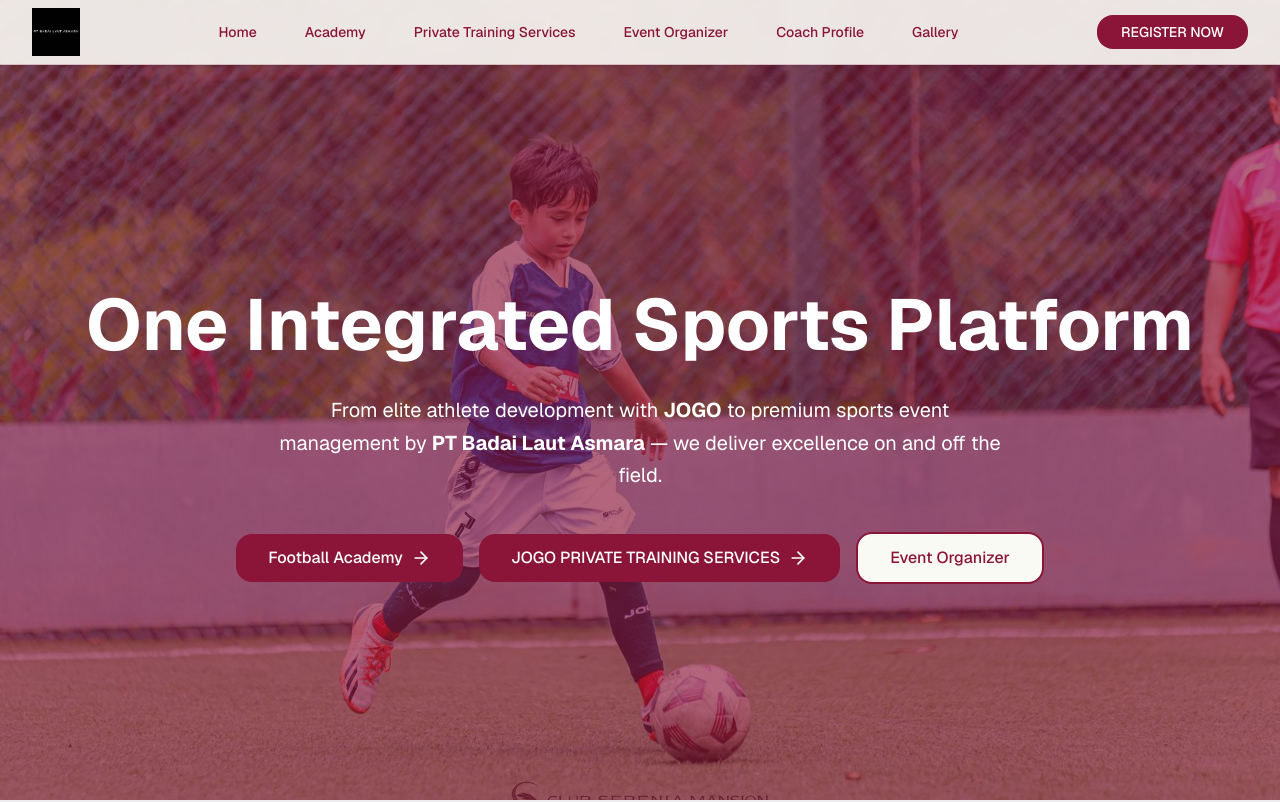
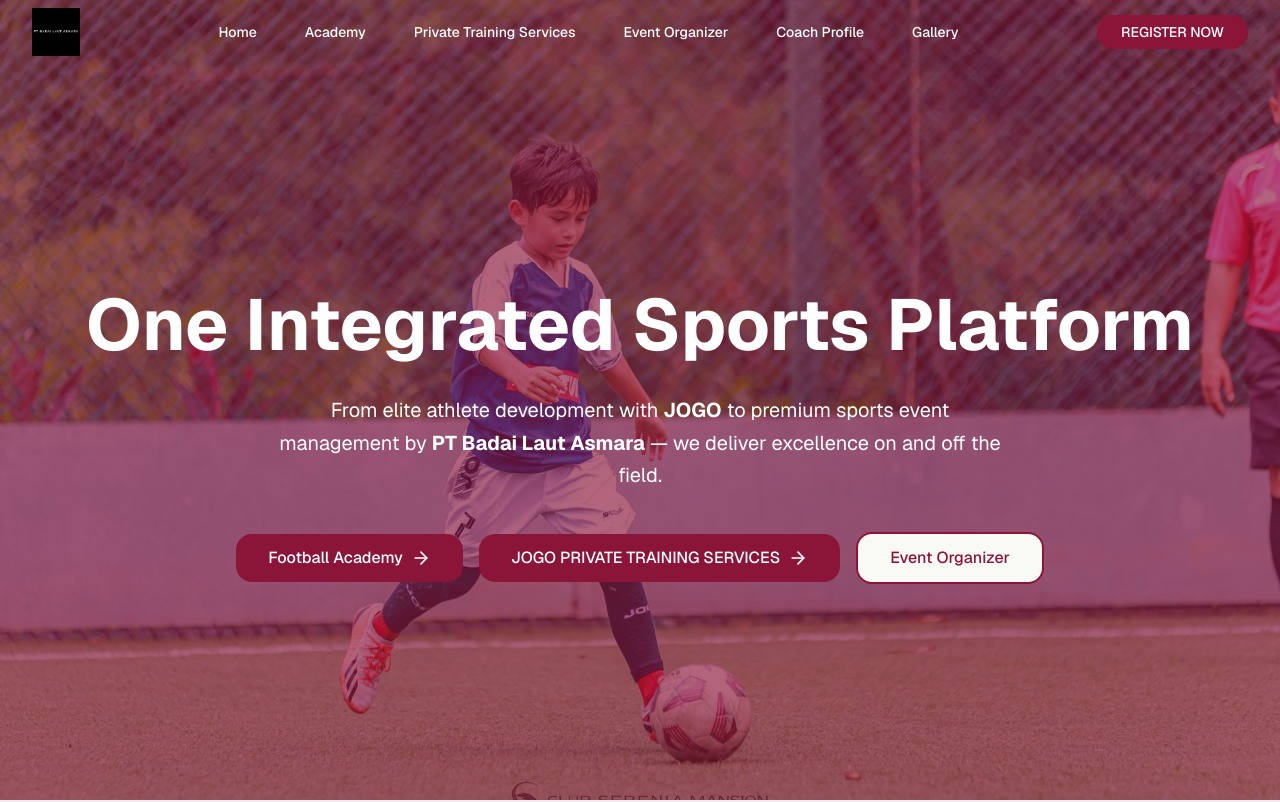
Before and after one commit to DrRhea/badailautasmara-web, a Next.js app: page / in a window 1280 px wide. Shown: the top 802 px of the page. Built offline with nearby package versions, Linux system fonts and the light colour scheme.

Commit message:
Update navbar: transparan di top, background muncul saat scroll, text putih saat transparan

```diff
--- a/src/components/Navbar.tsx
+++ b/src/components/Navbar.tsx
@@ -43,10 +43,14 @@
 
   return (
     <nav
-      className="fixed top-0 left-0 right-0 z-50 backdrop-blur-sm border-b shadow-sm transition-all duration-300"
+      className={`fixed top-0 left-0 right-0 z-50 transition-all duration-300 ${
+        isScrolled
+          ? 'backdrop-blur-sm border-b shadow-sm'
+          : 'backdrop-blur-none border-b-0 shadow-none'
+      }`}
       style={{
-        backgroundColor: isScrolled ? 'rgba(250, 250, 245, 0.98)' : 'rgba(250, 250, 245, 0.9)',
-        borderColor: 'rgba(139, 21, 56, 0.2)'
+        backgroundColor: isScrolled ? 'rgba(250, 250, 245, 0.98)' : 'transparent',
+        borderColor: isScrolled ? 'rgba(139, 21, 56, 0.2)' : 'transparent'
       }}
     >
       <div className="max-w-7xl mx-auto px-3 sm:px-4 md:px-6 lg:px-8">
@@ -72,9 +76,9 @@
                 key={item.name}
                 href={item.href}
                 className="px-2 lg:px-3 py-2 text-xs lg:text-sm font-medium transition-colors whitespace-nowrap"
-                style={{ color: '#8B1538' }}
-                onMouseEnter={(e) => e.currentTarget.style.color = '#6B0F2A'}
-                onMouseLeave={(e) => e.currentTarget.style.color = '#8B1538'}
+                style={{ color: isScrolled ? '#8B1538' : '#FFFFFF' }}
+                onMouseEnter={(e) => e.currentTarget.style.color = isScrolled ? '#6B0F2A' : '#FAFAF5'}
+                onMouseLeave={(e) => e.currentTarget.style.color = isScrolled ? '#8B1538' : '#FFFFFF'}
               >
                 {item.name}
               </a>
@@ -101,7 +105,7 @@
             <button
               onClick={() => setIsMenuOpen(!isMenuOpen)}
               className="p-2 transition-colors touch-manipulation"
-              style={{ color: '#8B1538' }}
+              style={{ color: isScrolled ? '#8B1538' : '#FFFFFF' }}
               aria-label="Toggle menu"
               aria-expanded={isMenuOpen}
             >
```
